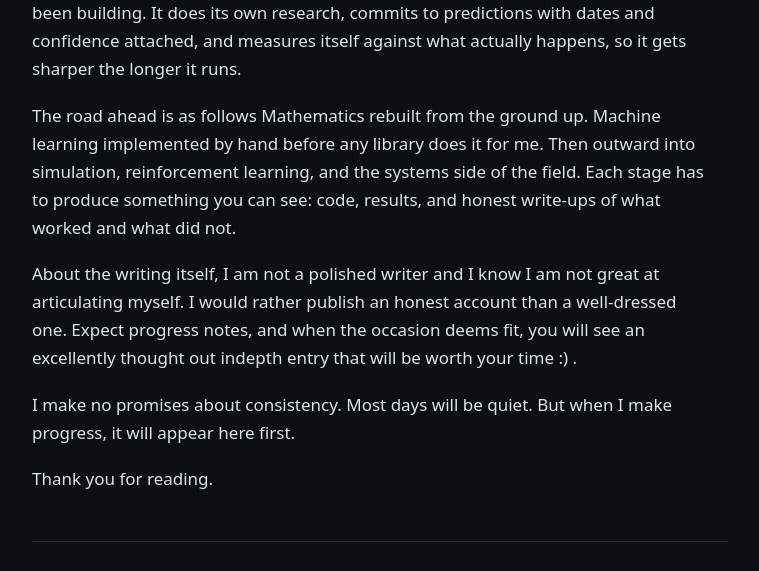
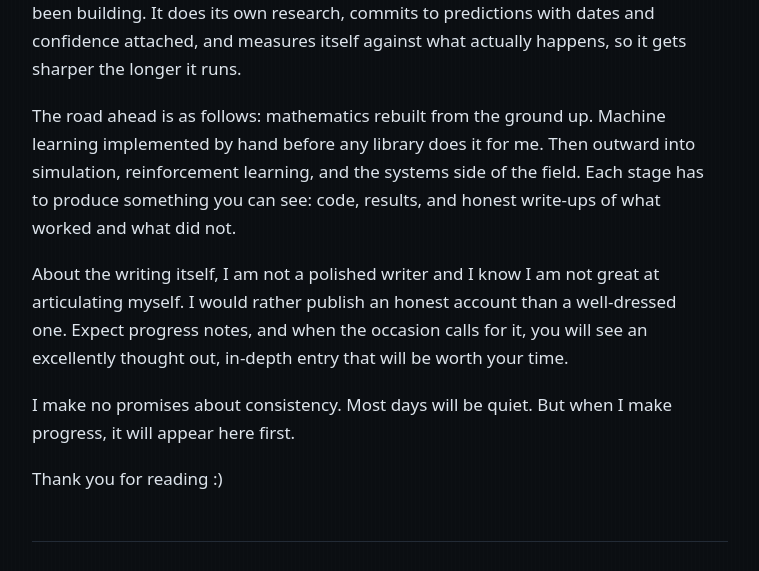
Before and after one commit to carnal-dev/carnal-dev.github.io, a Jekyll site: the page built from _posts/2026-07-26-opening.md, in a window 1280 px wide. Shown: the part 1564-2135 px from the top of the page, without its empty margins (260-1019 px from the left). Built offline with Jekyll 4.4.1, drawn with Linux system fonts in a browser that asks for light colours; some web fonts are replaced.

Commit message:
fixed grammar

```diff
--- a/_posts/2026-07-26-opening.md
+++ b/_posts/2026-07-26-opening.md
@@ -16,17 +16,17 @@ system I have been building. It does its own research, commits to predictions wi
 confidence attached, and measures itself against what actually happens, so it gets sharper the
 longer it runs.
 
-The road ahead is as follows Mathematics rebuilt from the ground up. Machine learning
+The road ahead is as follows: mathematics rebuilt from the ground up. Machine learning
 implemented by hand before any library does it for me. Then outward into simulation,
 reinforcement learning, and the systems side of the field. Each stage has to produce something
 you can see: code, results, and honest write-ups of what worked and what did not.
 
 About the writing itself, I am not a polished writer and I know I am not great at
 articulating myself. I would rather publish an honest account than a well-dressed one. Expect
-progress notes, and when the occasion deems fit, you will see an excellently thought out indepth entry
-that will be worth your time :) .
+progress notes, and when the occasion calls for it, you will see an excellently thought out, in-depth entry
+that will be worth your time.
 
 I make no promises about consistency. Most days will be quiet. But when I make progress, it
 will appear here first.
 
-Thank you for reading.
+Thank you for reading :)
```
